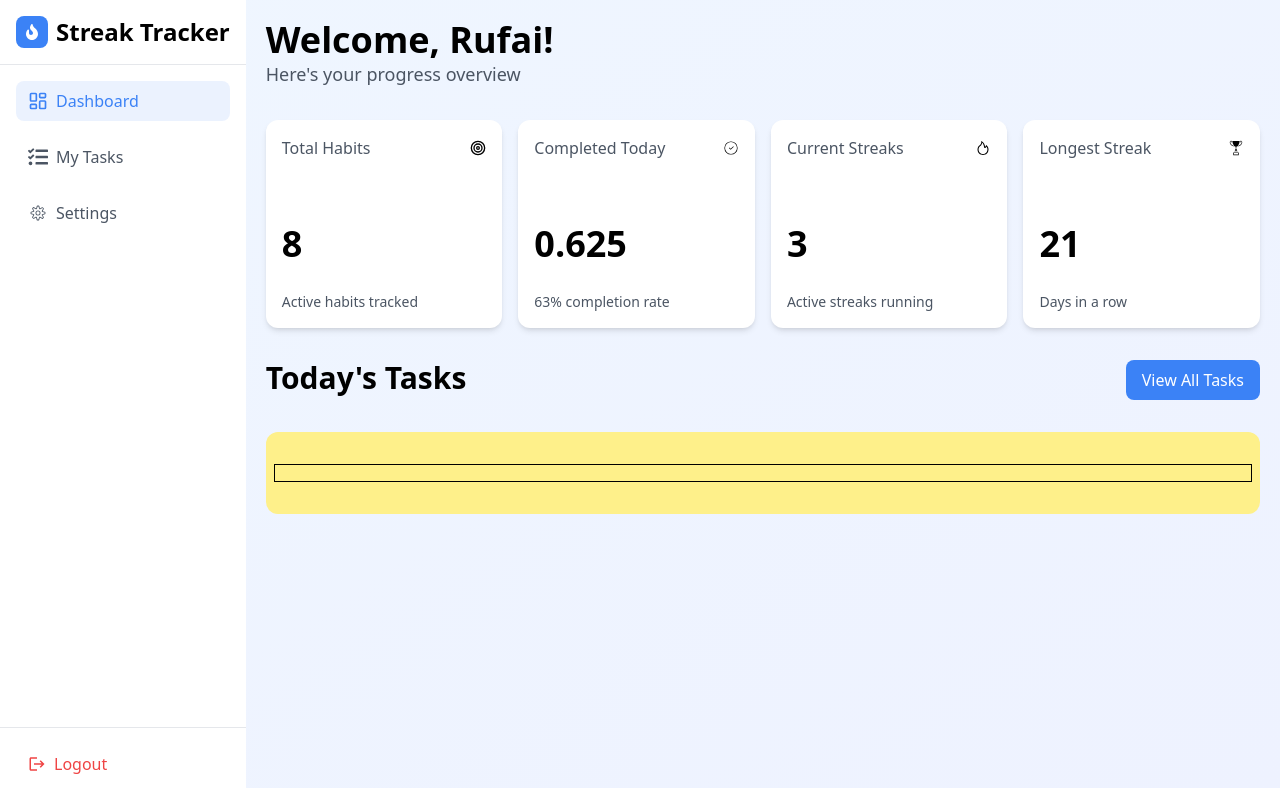
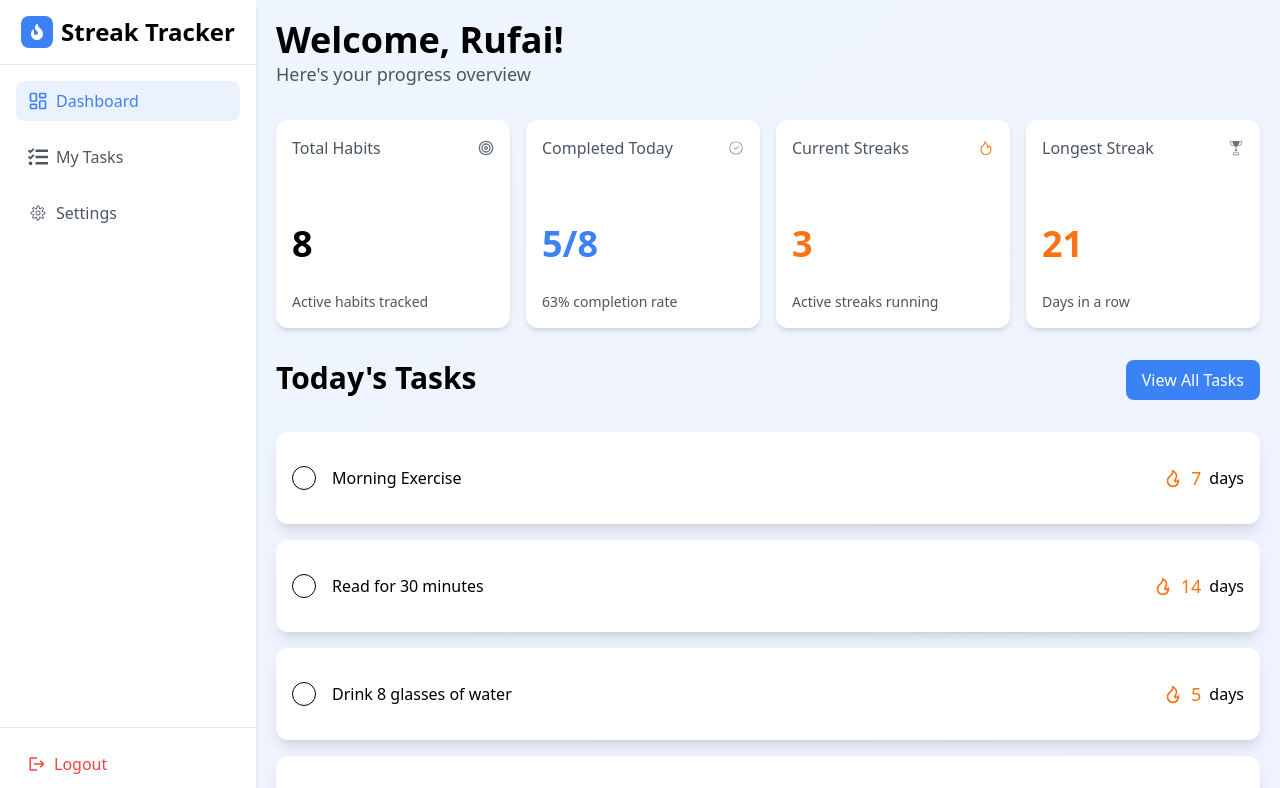
Before and after one commit to TaslimYusuf2210/Streak-Tracker, a React (Vite) app: page /dashboard in a window 1280 px wide. Shown: the top 788 px of the page. Built offline with nearby package versions, Linux system fonts and the light colour scheme.

Commit message:
dashboard completed

```diff
--- a/src/components/Card.jsx
+++ b/src/components/Card.jsx
@@ -1,12 +1,12 @@
-function Card({title, icon, value, footer}) {
+function Card({title, icon, value, footer, iconColor, mainTextColor}) {
     return (
         <div className="min-h-52 p-4 rounded-xl bg-white shadow-md flex flex-col justify-between">
             <div className="flex justify-between items-center">
                 <p className="text-gray-600 font-medium">{title}</p>
-                <span>{icon}</span>
+                <span className={`${iconColor}`}>{icon}</span>
             </div>
             <div className="h-1/2 flex flex-col justify-between">
-                <p className="text-4xl font-bold">{value}</p>
+                <p className={`text-4xl font-bold ${mainTextColor}`}>{value}</p>
                 <p className="text-gray-600 text-sm">{footer}</p>
             </div>
         </div>
--- a/src/components/Checkbox.jsx
+++ b/src/components/Checkbox.jsx
@@ -1,6 +1,24 @@
+import { useState } from "react";
+import { FaCheck } from "react-icons/fa";
+
 function Checkbox() {
+    const [checked, setChecked] = useState(false)
+
     return (
-        <div className="p-2 border border-black">
+        <div
+        onClick={()=> setChecked(!checked)}
+        className={`w-6 h-6 border-black border rounded-full
+        flex items-center justify-center
+        cursor-pointer transition-all duration-200
+        ${checked ? "bg-primary border-none" : "bg-white border border-black"}
+        `}
+        >
+        {checked && (
+        <div className="bg-primary rounded-full border-2 flex items-center justify-center w-4 h-4">
+            <FaCheck className="text-white text-[7px]"/>
+        </div>
+        )}
+
 
         </div>
      );
--- a/src/components/Sidebar.jsx
+++ b/src/components/Sidebar.jsx
@@ -25,7 +25,7 @@ const items = [
 
 function Sidebar() {
     return (
-        <div className="min-w-56 text-center bg-white justify-between flex flex-col">
+        <div className="min-w-56 text-center bg-white justify-between flex flex-col w-64 h-screen sticky top-0 shadow-md">
             <div>
                 <div className="p-4 flex items-center justify-center gap-2">
                     <div className="p-2 rounded-lg bg-primary"><FaFire  className="text-white"/></div>
--- a/src/components/Task.jsx
+++ b/src/components/Task.jsx
@@ -1,10 +1,18 @@
 import Checkbox from "./Checkbox";
+import { RiFireLine } from "react-icons/ri";
 
-function Task() {
+function Task({task, days}) {
     return (
-        <div className="bg-yellow-200 px-2 py-8 rounded-xl">
-            <Checkbox></Checkbox>
-
+        <div className="bg-white shadow-lg px-4 py-8 rounded-xl flex justify-between items-center">
+            <div className="flex gap-4">
+                <Checkbox></Checkbox>
+                <p className="font-medium">{task}</p>
+            </div>
+            <div className="flex items-center gap-2">
+                <RiFireLine className="text-orange-500 text-xl"/>
+                <p className="text-orange-500 font-medium text-lg">{days}</p>
+                <span>days</span>
+            </div>
         </div>
      );
 }
--- a/src/layout/DashboardLayout.jsx
+++ b/src/layout/DashboardLayout.jsx
@@ -3,9 +3,9 @@ import Sidebar from "../components/Sidebar";
 
 function DashboardLayout() {
     return (
-        <div className="flex h-screen">
+        <div className="flex ">
             <Sidebar></Sidebar>
-            <main className="flex-1 p-5">
+            <main className="flex-1 p-5 min-h-screen">
                 <Outlet />
             </main>
         </div>
--- a/src/pages/Dashboard.jsx
+++ b/src/pages/Dashboard.jsx
@@ -63,7 +63,43 @@ function Dashboard() {
                 <p className="text-lg text-gray-600">Here's your progress overview</p>
             </div>
             <div className="grid grid-cols-4 gap-4">
-                {cards.map((card, index) => (
+                <Card
+                title="Total Habits"
+                icon={<LuTarget />}
+                value="8"
+                footer="Active habits tracked"
+                iconColor="text-gray-500"
+                mainTextColor="text-black"
+                >
+                </Card>
+                <Card
+                title="Completed Today"
+                icon= {<CiCircleCheck />}
+                value="5/8"
+                footer="63% completion rate"
+                iconColor="text-gray-500"
+                mainTextColor="text-primary"
+                >
+                </Card>
+                <Card
+                title="Current Streaks"
+                icon= {<AiOutlineFire />}
+                value="3"
+                footer="Active streaks running"
+                iconColor="text-orange-500"
+                mainTextColor="text-orange-500"
+                >
+                </Card>
+                <Card
+                title="Longest Streak"
+                icon= {<GiTrophyCup />}
+                value="21"
+                footer="Days in a row"
+                iconColor="text-gray-500"
+                mainTextColor="text-orange-500"
+                >
+                </Card>
+                {/* {cards.map((card, index) => (
                 <Card
                 key={index}
                 title={card.title}
@@ -73,15 +109,22 @@ function Dashboard() {
                 >
 
                 </Card>
-                ))}
+                ))} */}
             </div>
             <div>
                 <div className="flex justify-between">
                     <h3 className="text-3xl font-bold">Today's Tasks</h3>
                     <button className="px-4 py-2 bg-primary rounded-lg text-white">View All Tasks</button>
                 </div>
-                <div className="mt-8">
-                    <Task></Task>
+                <div className="mt-8 space-y-4">
+                    {tasks.map((item, index) => (
+                        <Task
+                        task={item.tasks}
+                        days={item.days}
+                        >
+                        </Task>
+                    ))
+                    }
                 </div>
             </div>
         </div>
```
